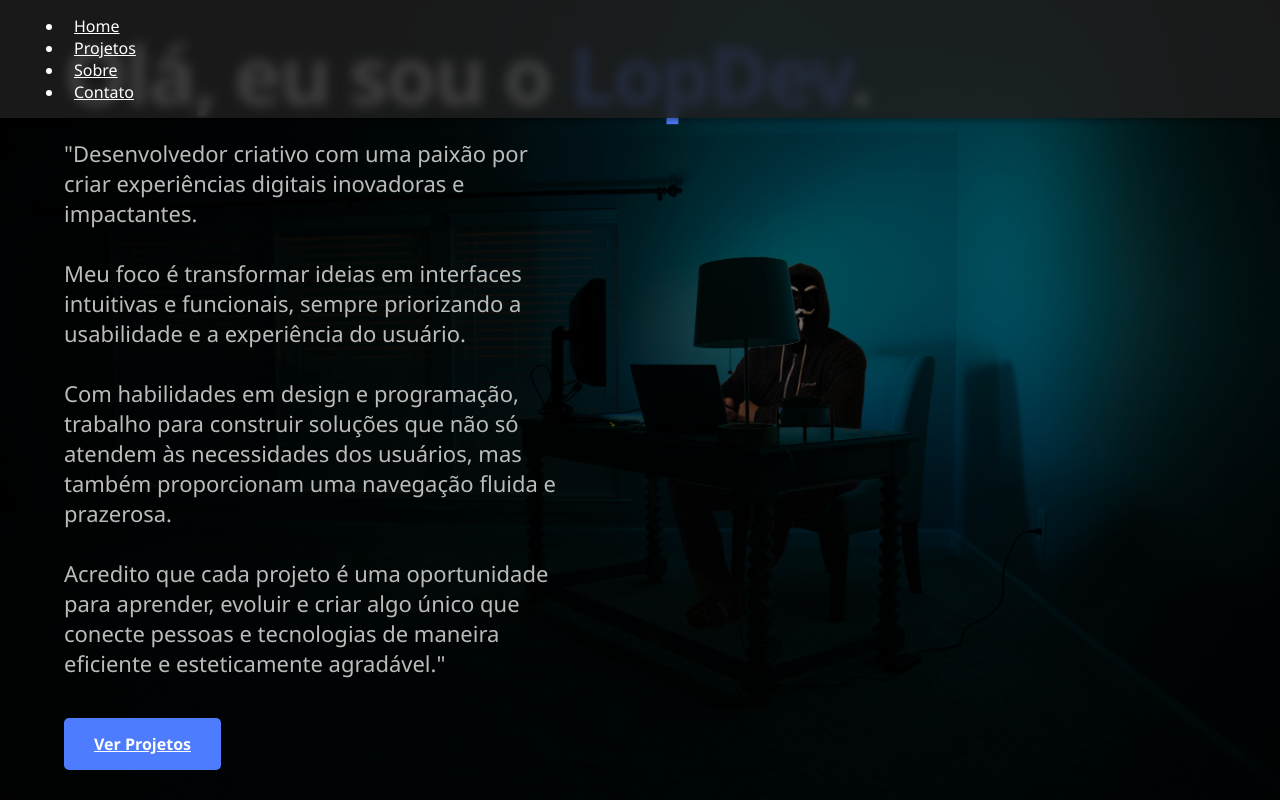
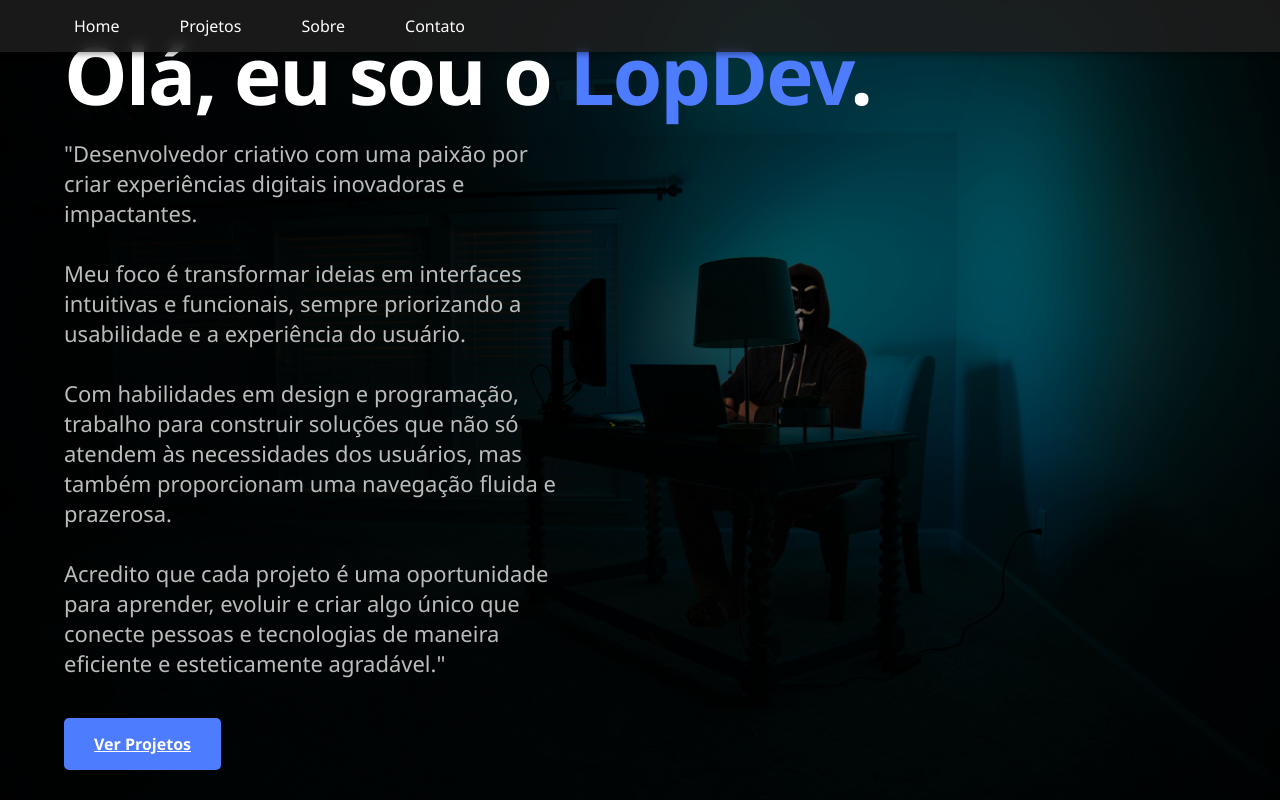
Before and after one commit to BillSmokeXV/portfolio, a plain HTML site: page index.html in a window 1280 px wide. Shown: the top 800 px of the page. Drawn offline with Linux system fonts and the light colour scheme; some packages are replaced by stand-ins of ours; a script that the page names is missing.

Commit message:
Update styles.css

```diff
--- a/styles.css
+++ b/styles.css
@@ -35,10 +35,24 @@ html, body {
     box-shadow: 0 2px 6px rgba(0,0,0,0.4);
 }
 
-.barra-navegacao nav ul {
+.barra-navegacao ul {
     display: flex;
     gap: 40px;
     list-style: none;
+    align-items: center;
+}
+
+.barra-navegacao ul li {
+    list-style: none;
+}
+
+.barra-navegacao ul li a {
+    color: white;
+    font-weight: 500;
+    padding: 10px;
+    text-decoration: none;
+}
+
 }
 
 header ul li a {
```
